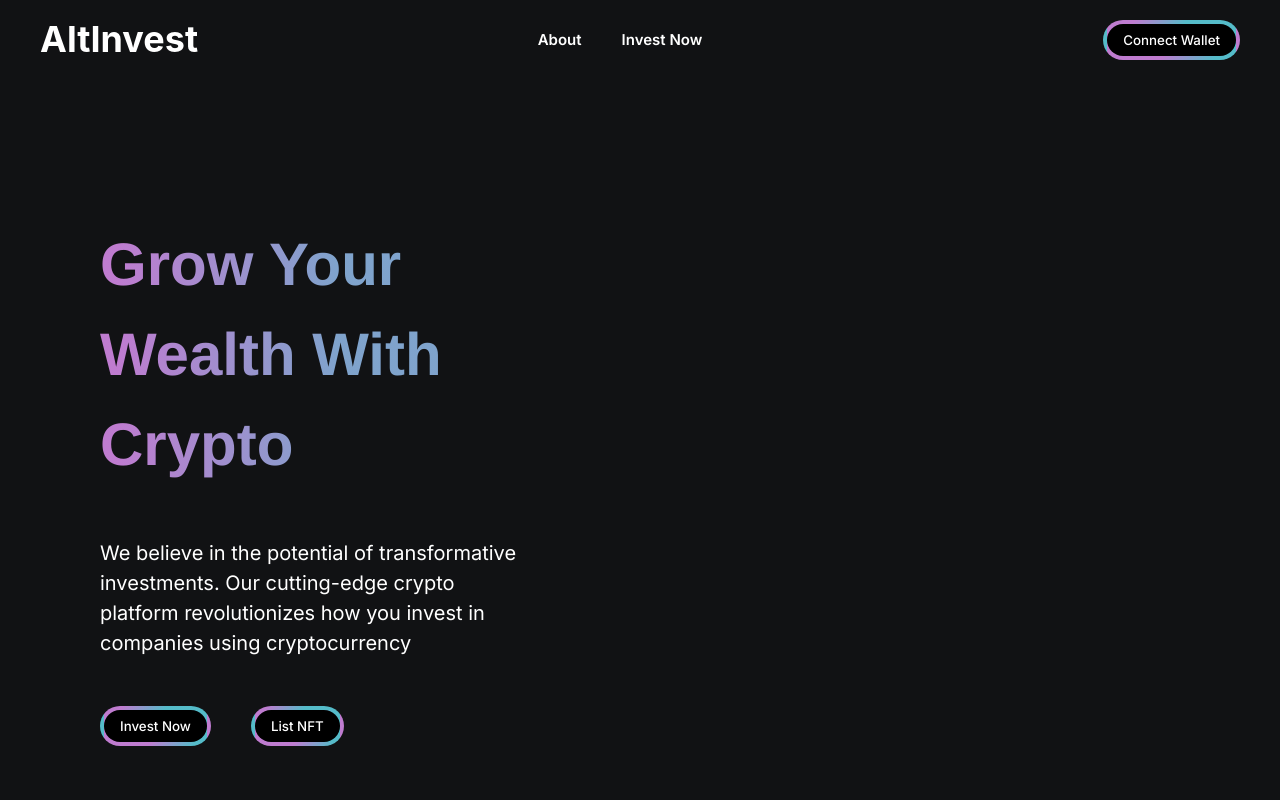
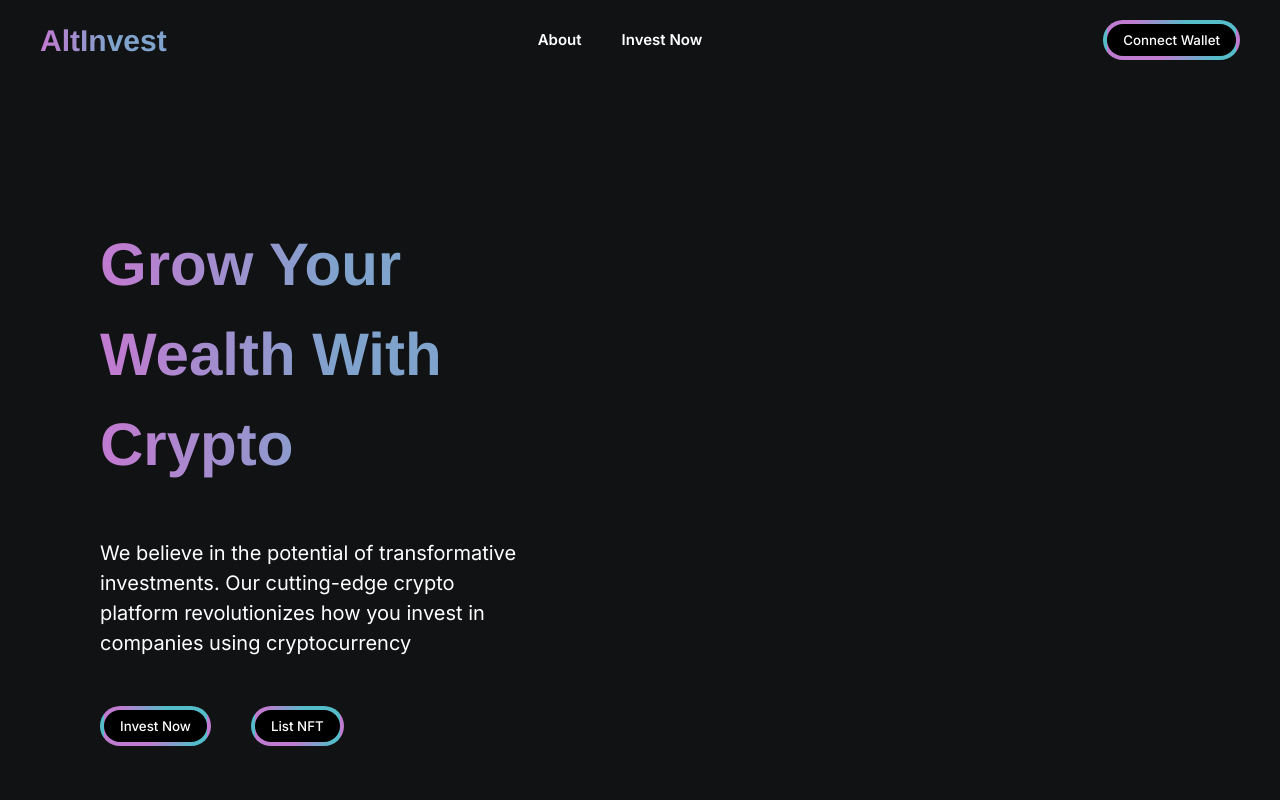
Before and after one commit to quaintrelle7/Alt-Investment, a Next.js app in the folder next-app/: page / in a window 1280 px wide. Shown: the top 800 px of the page. Built offline with nearby package versions, Linux system fonts and the light colour scheme.

Commit message:
added module

```diff
--- a/next-app/chakra/button.ts
+++ b/next-app/chakra/button.ts
@@ -26,11 +26,13 @@
       borderRadius: "50em",
       border: "4px solid transparent",
       fontWeight:500,
+      zIndex: 0,
      _hover: {
         bg: "linear-gradient(135deg, hsla(288, 47%, 65%, 1) 35%, hsla(187, 52%, 56%, 1) 68%);",
         color: "black",
         fontWeight:800,
-        border: "1px solid transparent",
+        borderRadius: "50em",
+        border: "1px solid black",
 
       }
     },
--- a/next-app/components/Header/Header.tsx
+++ b/next-app/components/Header/Header.tsx
@@ -7,8 +7,8 @@
 function Header({}: Props) {
   return (
     <Flex position={"sticky"} top={"0"} width={"100vw"} height={"3rem"} bg={"brand.primary"} px={10} py={10}>
-      <Flex width={"30%"} align={"center"} justify={"flex-start"}>
-        <Heading color={"brand.secondary"}> AltInvest</Heading>
+      <Flex width={"30%"} align={"center"} justify={"flex-start"} >
+        <h1 style={{fontSize:"30px"}}> AltInvest</h1>
       </Flex>
       <Flex w={"40%"} align={"center"} justify={"center"}>
         <Link style={{textDecoration:'none', fontSize:15, fontWeight:600}} _hover={{color:"brand.quinary"}}  href="#About">About</Link>
--- a/next-app/components/ui/wavy-background.tsx
+++ b/next-app/components/ui/wavy-background.tsx
@@ -2,7 +2,6 @@
 import { cn } from "@/utils/cn";
 import React, { useEffect, useRef, useState } from "react";
 import { createNoise3D } from "simplex-noise";
-import CommonHeader from "../Header/CommonHeader";
 
 export const WavyBackground = ({
   children,
--- a/next-app/package.json
+++ b/next-app/package.json
@@ -26,6 +26,7 @@
     "react-dom": "^18",
     "react-icons": "^5.0.1",
     "react-redux": "^9.1.0",
+    "simplex-noise": "^4.0.1",
     "tailwind-merge": "^2.2.2"
   },
   "devDependencies": {
```
Also changed, not shown: 1 other file (tests, documents, lock files or other folders).
